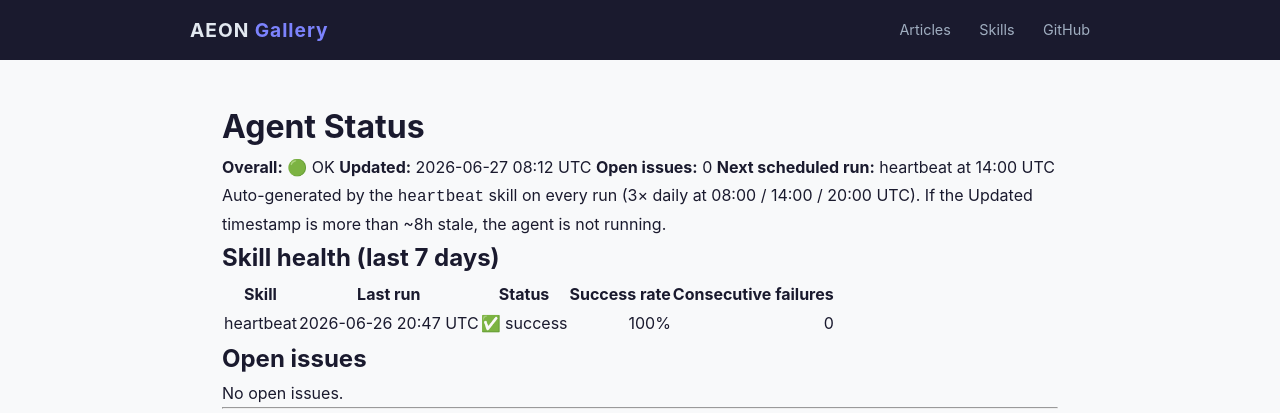
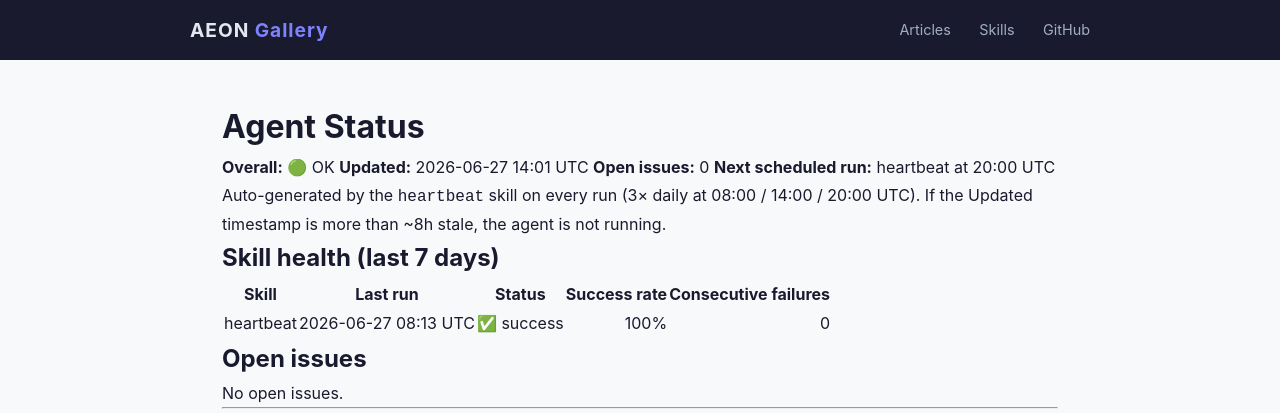
Before and after one commit to amaz98/maz-aeon, a Jekyll site: the page built from docs/status.md, in a window 1280 px wide. Shown: the top 413 px of the page. Built offline with Jekyll 4.4.1, drawn with Linux system fonts in a browser that asks for light colours.

Commit message:
chore(heartbeat): auto-commit 2026-06-27

```diff
--- a/docs/status.md
+++ b/docs/status.md
@@ -7,9 +7,9 @@
 # Agent Status
 
 **Overall:** 🟢 OK
-**Updated:** 2026-06-27 08:12 UTC
+**Updated:** 2026-06-27 14:01 UTC
 **Open issues:** 0
-**Next scheduled run:** heartbeat at 14:00 UTC
+**Next scheduled run:** heartbeat at 20:00 UTC
 
 Auto-generated by the `heartbeat` skill on every run (3× daily at 08:00 / 14:00 / 20:00 UTC). If the Updated timestamp is more than ~8h stale, the agent is not running.
 
@@ -17,7 +17,7 @@
 
 | Skill | Last run | Status | Success rate | Consecutive failures |
 |-------|----------|--------|-------------:|---------------------:|
-| heartbeat | 2026-06-26 20:47 UTC | ✅ success | 100% | 0 |
+| heartbeat | 2026-06-27 08:13 UTC | ✅ success | 100% | 0 |
 
 ## Open issues
 
--- a/memory/token-usage.csv
+++ b/memory/token-usage.csv
@@ -84,3 +84,4 @@
 2026-06-26,heartbeat,claude-opus-4-7,22,4011,828079,33069
 2026-06-26,heartbeat,claude-opus-4-7,11,4750,289933,33595
 2026-06-27,heartbeat,claude-opus-4-7,19,3307,676424,31404
+2026-06-27,heartbeat,claude-opus-4-7,11,4336,299459,32041
```
Also changed, not shown: memory/logs/2026-06-27.md (+9 -0 lines), .outputs/heartbeat.md.
